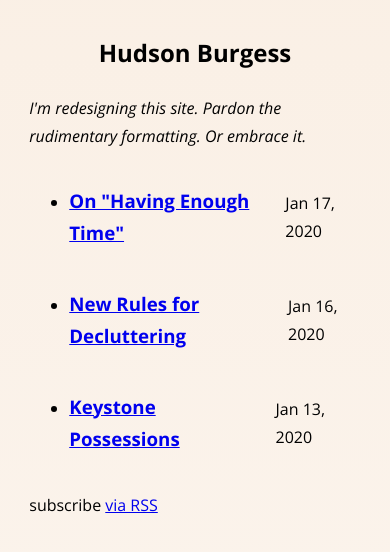
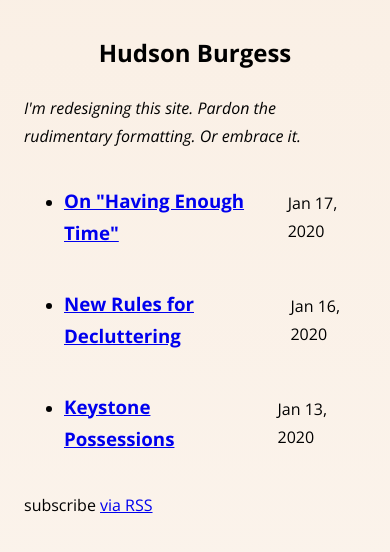
Before and after one commit to hudsonburgess/hudsonburgess.github.io, a Jekyll site: the page built from index.markdown, in a window 390 px wide. Shown: the top 552 px of the page. Built offline with Jekyll 4.4.1, drawn with Linux system fonts in a browser that asks for light colours.

Commit message:
fix mobile margin

```diff
--- a/assets/css/main.css
+++ b/assets/css/main.css
@@ -34,7 +34,7 @@ article li {
 
 @media (max-width: 576px) {
     body {
-        max-width: 85vw;
+        margin: 2rem 1.5rem;
         line-height: 1.75;
     }
 
```
